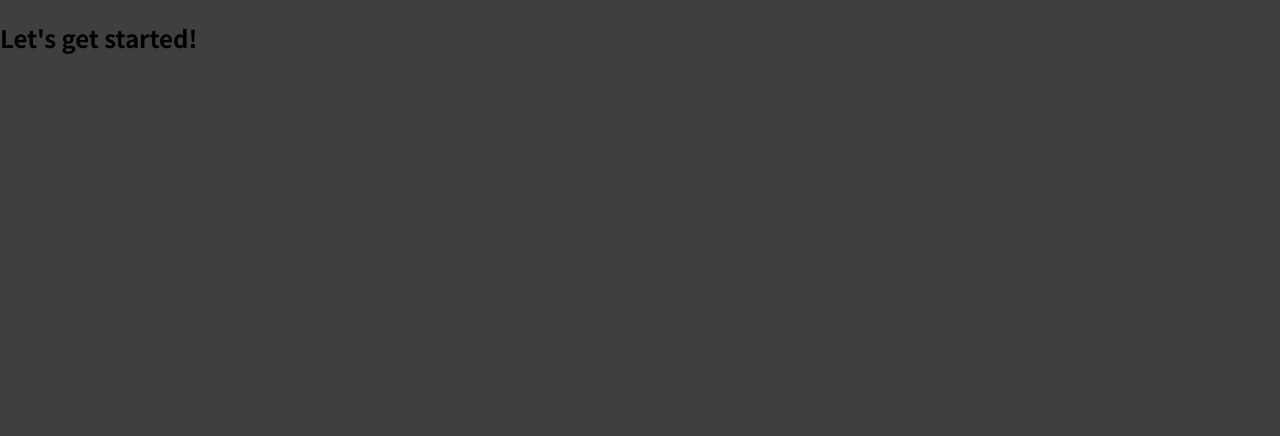
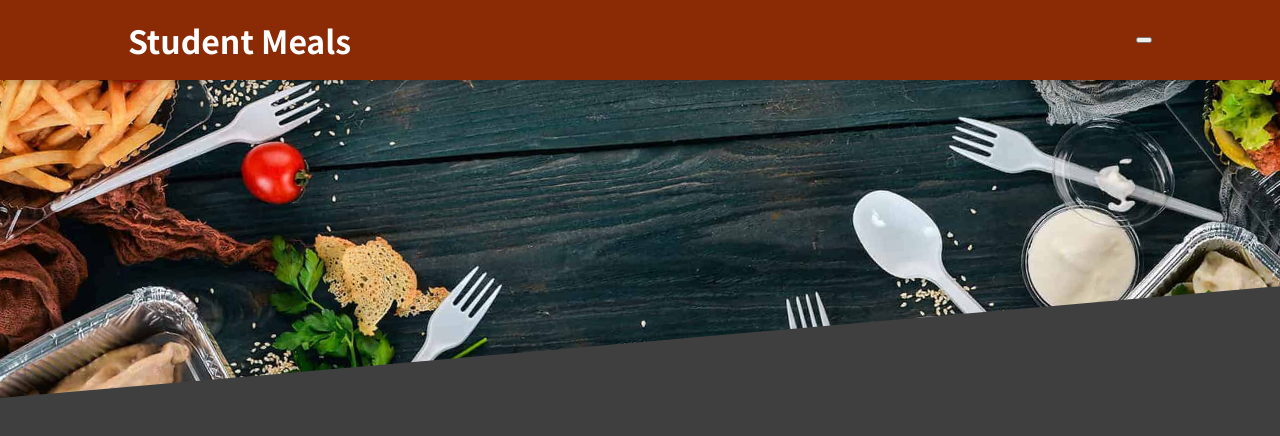
Before and after one commit to Kinshuk3/Food-Shopping-Cart-React, a React (Create React App) app: page / in a window 1280 px wide. Shown: the top 436 px of the page. Built offline with nearby package versions, Linux system fonts and the light colour scheme.

Commit message:
Added Header component and main page image

```diff
--- a/src/App.js
+++ b/src/App.js
@@ -1,8 +1,11 @@
+import React from "react";
+import Header from "./components/Layout/Header";
+
 function App() {
   return (
-    <div>
-      <h2>Let's get started!</h2>
-    </div>
+    <React.Fragment>
+      <Header />
+    </React.Fragment>
   );
 }
 
--- /dev/null
+++ b/src/components/Layout/Header.js
@@ -0,0 +1,19 @@
+import React from "react";
+import mealsImage from '../../assets/food.jpg'
+import classes from "./Header.module.css"
+
+const Header = (props) => {
+    return (
+        <React.Fragment>
+            <header className={classes.header}>
+                <h1>Student Meals</h1>
+                <button></button>
+            </header>
+            <div className={classes['main-image']}>
+                <img src={mealsImage} alt="A table full of food"/>
+            </div>
+        </React.Fragment>
+    )
+}
+
+export default Header;
--- /dev/null
+++ b/src/components/Layout/Header.module.css
@@ -0,0 +1,29 @@
+.header {
+    position: fixed;
+    top: 0;
+    left: 0;
+    width: 100%;
+    height: 5rem;
+    background-color: #8a2b06;
+    color: white;
+    display: flex;
+    justify-content: space-between;
+    align-items: center;
+    padding: 0 10%;
+    box-shadow: 0 2px 8px rgba(0, 0, 0, 0.25);
+    z-index: 10;
+  }
+
+  .main-image {
+    width: 100%;
+    height: 25rem;
+    z-index: 0;
+    overflow: hidden;
+  }
+
+  .main-image img {
+    width: 110%;
+    height: 100%;
+    object-fit: cover;
+    transform: rotateZ(-5deg) translateY(-4rem) translateX(-1rem);
+  }
```
Also changed, not shown: src/assets/food.jpg (added).
